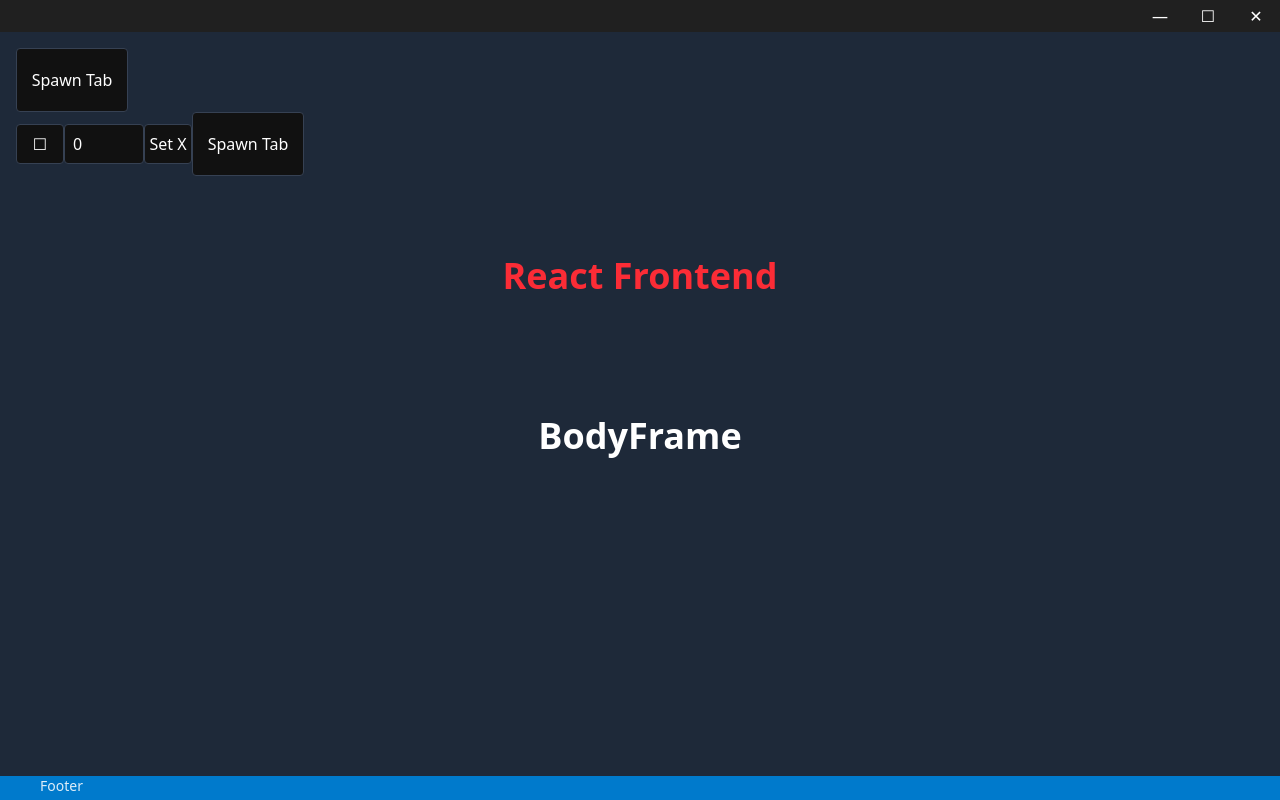
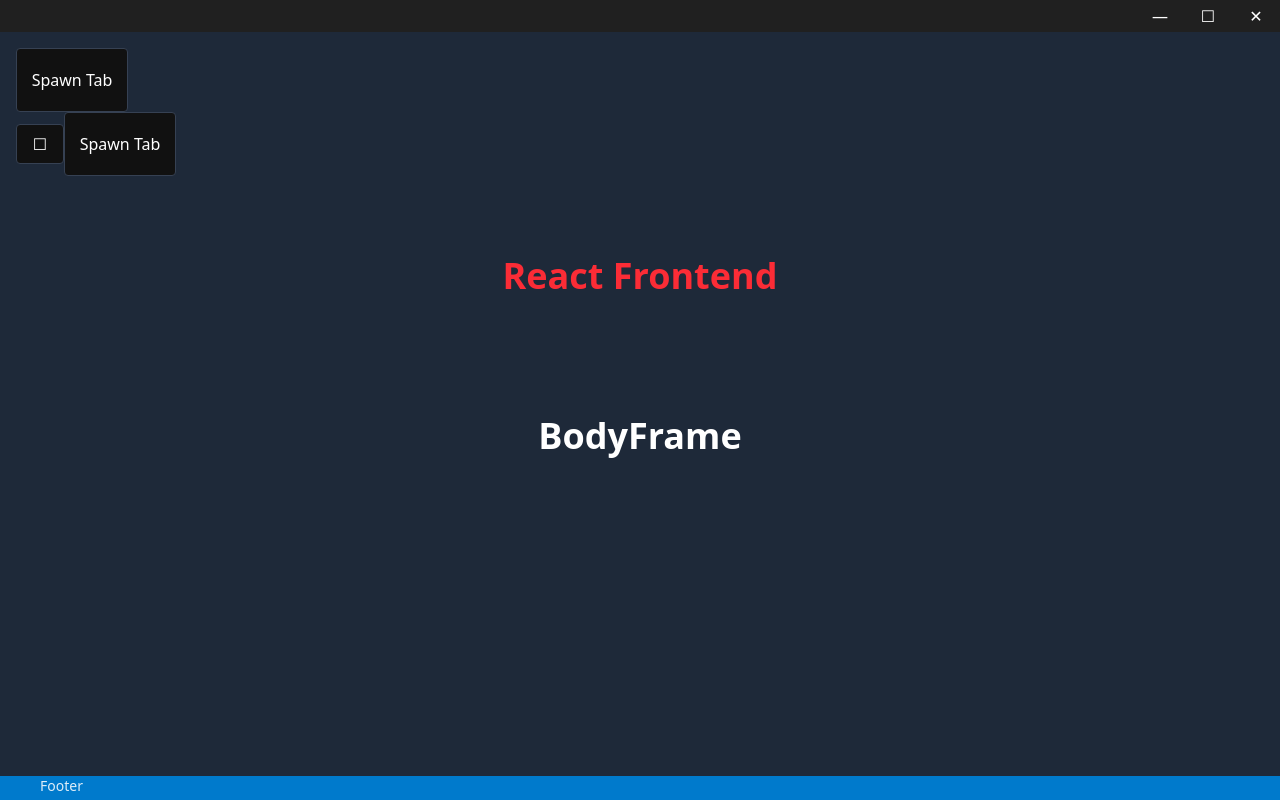
Before and after one commit to alesurankar/CefApp, a React (Vite) app in the folder ReactCef/: page / in a window 1280 px wide. Built offline with nearby package versions, Linux system fonts and the light colour scheme.

Commit message:
dynamicaly resizable handle based on open tabs from frontend

```diff
--- a/ReactCef/src/gui/BodyFrame.tsx
+++ b/ReactCef/src/gui/BodyFrame.tsx
@@ -1,5 +1,4 @@
-import { useState } from "react";
-import { myCefCreateD3DRenderer, myCefSetHandleX, myCefSpawnTabWindow } from "../cef/cefInterface.ts"
+import { myCefCreateD3DRenderer, myCefSpawnTabWindow } from "../cef/cefInterface.ts"
 
 
 interface BodyFrameProps {
@@ -8,7 +7,6 @@
 }
 
 const BodyFrame: React.FC<BodyFrameProps> = ({ className, spawnTab }) => {
-  const [handleX, setHandleX] = useState(0);
 
   return (
     <div className={`bg-gray-800 text-white p-4 ${className ?? ''}`}>
@@ -33,19 +31,6 @@
         >
         ☐
         </button>
-        <input
-            type="number"
-            className="w-20 h-10 bg-[#111111] rounded border border-gray-700 text-white px-2"
-            value={handleX}
-            onChange={(e) => setHandleX(parseInt(e.target.value, 10))}
-            min={0}
-        />
-        <button
-          className="w-12 h-10 bg-[#111111] rounded border border-gray-700 hover:bg-[#333333] active:bg-[#555555]"
-          onClick={() => myCefSetHandleX(handleX)}
-        >
-          Set X
-        </button>
         <button
           className="w-28 h-16 bg-[#111111] rounded border border-gray-700 hover:bg-[#333333] active:bg-[#555555]"
           onClick={() => myCefSpawnTabWindow()}
--- a/ReactCef/src/gui/TitleBar.tsx
+++ b/ReactCef/src/gui/TitleBar.tsx
@@ -1,5 +1,5 @@
-import { myCefMinimize, myCefResize, myCefClose } from "../cef/cefInterface.ts"
-
+import { myCefMinimize, myCefResize, myCefClose, myCefSetHandleX, } from "../cef/cefInterface.ts"
+import { useEffect, useRef } from "react";
 
 interface Tab {
     id: number;
@@ -11,15 +11,32 @@
 }
 
 const TitleBar: React.FC<TitleBarProps> = ({ tabs, closeTab }) => {
+  const tabRefs = useRef<(HTMLDivElement | null)[]>([]);
+
+  useEffect(() => {
+    const handle = requestAnimationFrame(() => {
+      let width = 2;
+      tabRefs.current.forEach(tab => {
+        if (tab) width += tab.offsetWidth + 21;
+      });
+      myCefSetHandleX(width);
+    });
+
+    return () => cancelAnimationFrame(handle);
+  }, [tabs]);
 
   return (
     <div id="titlebar"
       className="h-8 w-full flex items-center justify-between bg-[#202020] text-white select-none"
     >
       {/* Tabs container */}
-      <div className="flex-1 flex items-center overflow-x-auto space-x-1 px-2">
-          {tabs.map(tab => (
-              <div key={tab.id} className="flex items-center bg-[#373737] px-2 rounded">
+      <div className="flex-1 flex items-center overflow-x-auto space-x-1 px-1">
+          {tabs.map((tab, idx) => (
+            <div
+              key={tab.id}
+              ref={el => { tabRefs.current[idx] = el; }}
+              className="flex items-center bg-[#373737] px-2 rounded"
+            >
               <span className="text-sm">{tab.title}</span>
               <button
                 className="ml-1 text-red-500 hover:text-red-700"
@@ -33,6 +50,7 @@
 
       {/* Window controls */}
       <div className="flex">
+        <div className="w-12 h-8 flex items-center justify-center"></div>
         <button
           className="w-12 h-8 flex items-center justify-center hover:bg-[#373737]"
           onClick={myCefMinimize}
```
Also changed, not shown: 1 other file (tests, documents, lock files or other folders). Lines whose indentation alone changed are shown as unchanged.
